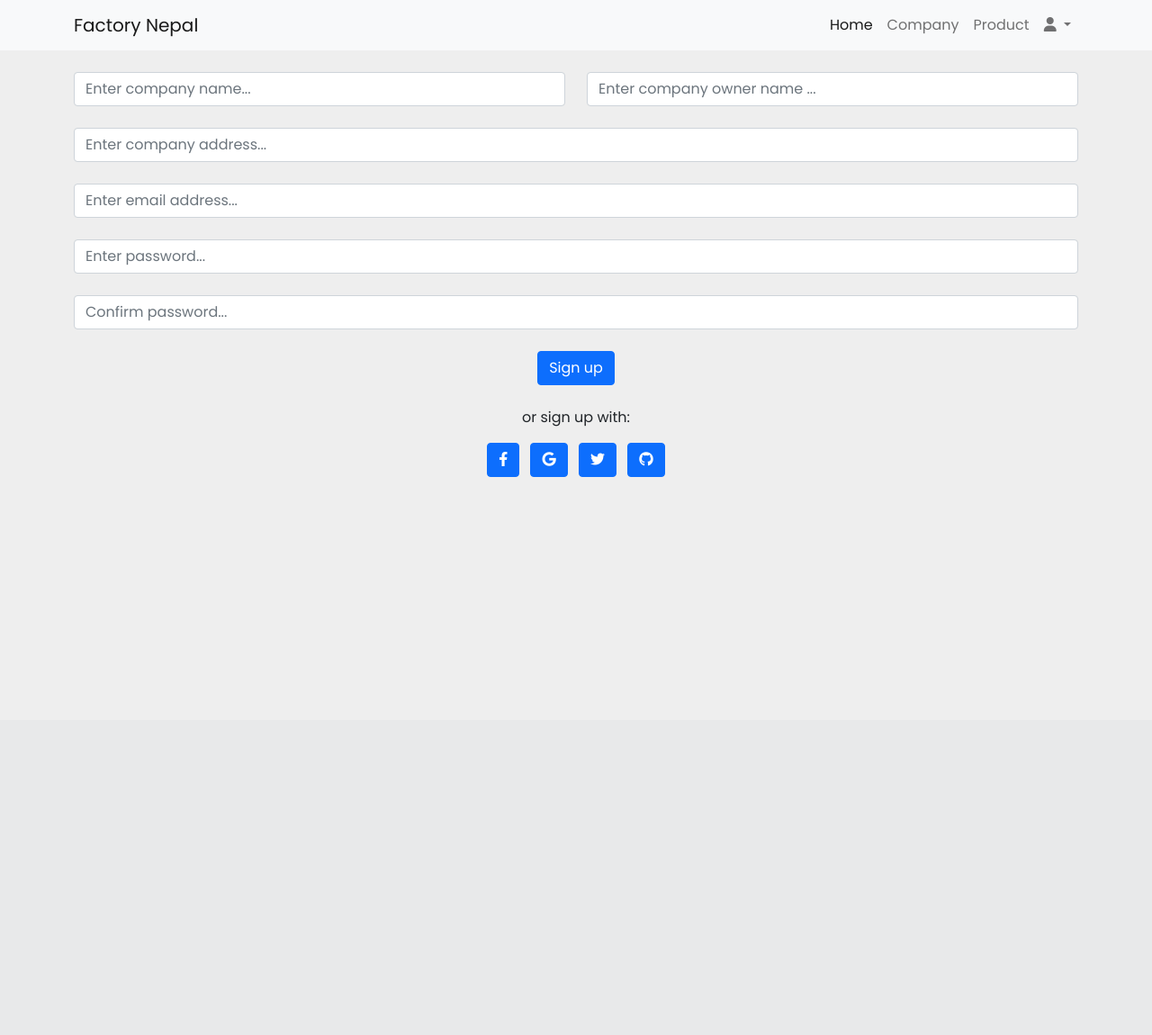
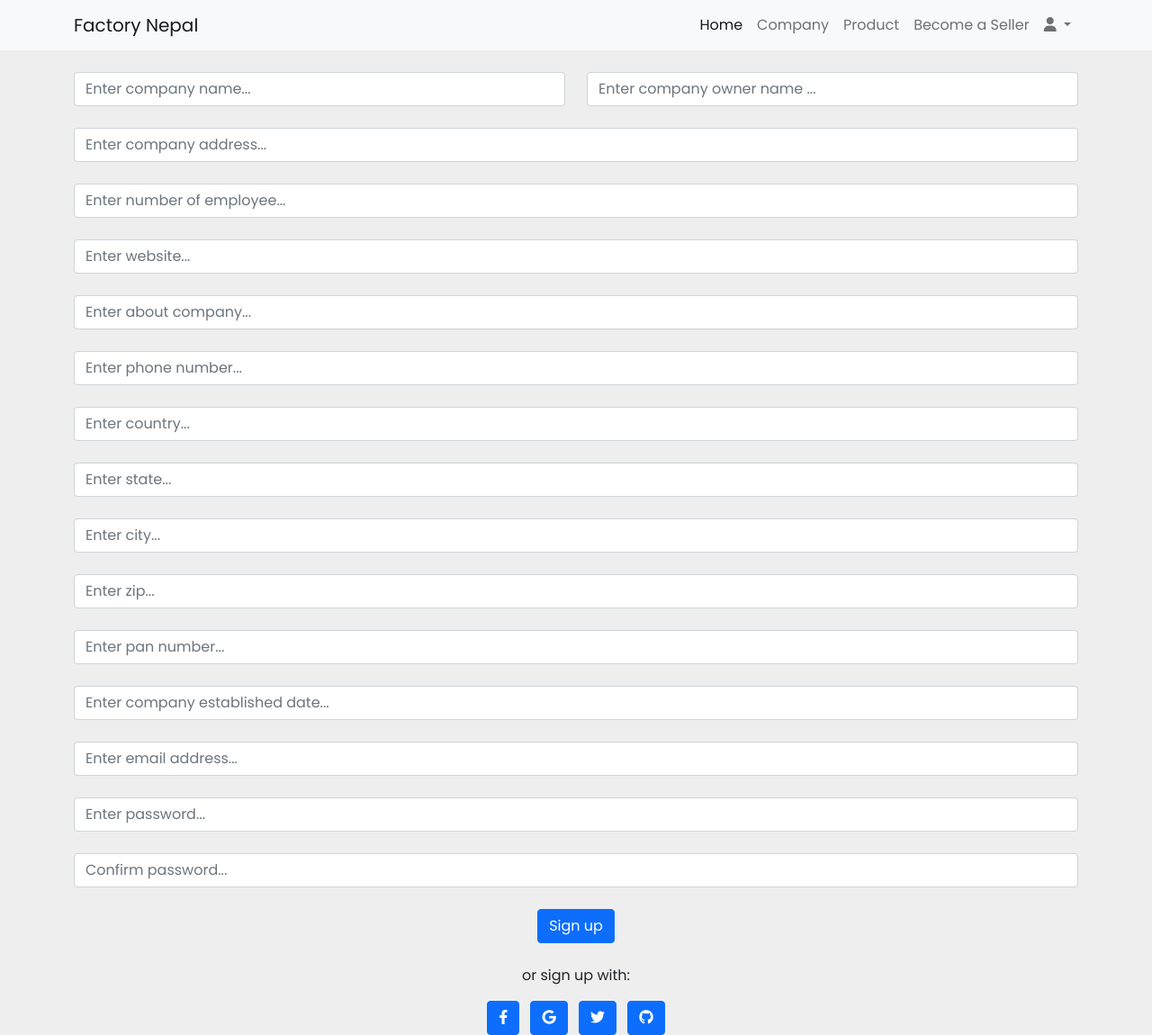
Before and after one commit to sunil-ghimire/FactoryNepal, a Django app: page /seller/signup/ in a window 1280 px wide. Shown: the whole page at 90% size. Before the commit the page ends 530 px from the top, so only its background shows below. Run offline with Django 4.2, Linux system fonts and the light colour scheme.

Commit message:
seller signup done

```diff
--- a/main_app/views.py
+++ b/main_app/views.py
@@ -57,17 +57,22 @@ def seller_signup(request):
         company_name = request.POST.get('company_name')
         company_owner_name = request.POST.get('company_owner_name')
         company_description = request.POST.get('company_description',None)
+        company_phone = request.POST.get('company_phone')
         company_address = request.POST.get('company_address')
         company_email = request.POST.get('company_email')
         password = request.POST.get('password')
+        password2 = request.POST.get('password2')
         company_phone = request.POST.get('company_phone')
-        company_website = request.POST.get('company_website',None)
+        website = request.POST.get('website')
         company_logo = request.FILES.get('company_logo')
         company_banner = request.FILES.get('company_banner')
 
-        seller = Seller(company_name=company_name, company_owner_name = company_owner_name,company_description=company_description, company_address=company_address, company_email=company_email, company_phone=company_phone, company_website=company_website, password=password, company_logo=company_logo, company_banner=company_banner)
+        if password != password2:
+            return redirect('seller_signup')
+
+        seller = Seller(company_name=company_name, company_owner_name = company_owner_name,company_description=company_description, company_address=company_address, company_email=company_email, company_phone=company_phone, website=website, password=password, company_logo=company_logo, company_banner=company_banner)
         seller.save()
-        return redirect('seller_login')
+        return redirect('/')
     return render(request, 'main_app/seller_signup.html')
 
 def seller_login(request):
--- a/templates/base.html
+++ b/templates/base.html
@@ -38,6 +38,9 @@
                     <li class="nav-item">
                         <a class="nav-link" href="/product">Product</a>
                     </li>
+                    <li class="nav-item">
+                        <a class="nav-link" href="/seller/signup">Become a Seller</a>
+                    </li>
                     <li class="nav-item dropdown">
                         <a class="nav-link dropdown-toggle" href="#" id="navbarDropdown" role="button"
                             data-bs-toggle="dropdown" aria-expanded="false">
@@ -47,7 +50,7 @@
                             <li><a class="dropdown-item" href="/profile">Profile</a></li>
                             <li><a class="dropdown-item" href="/setting">Setting</a></li>
                             <li><a class="dropdown-item" href="/login">Login</a></li>
-                            <li><a class="dropdown-item" href="/seller/signup">Sign up</a></li>
+                            <li><a class="dropdown-item" href="/signup">Sign up</a></li>
                             <li><a class="dropdown-item" href="/logout">Logout</a></li>
                         </ul>
                     </li>
--- a/templates/main_app/seller_signup.html
+++ b/templates/main_app/seller_signup.html
@@ -4,37 +4,80 @@
 {% block content %}
 <div class="container mt-4">
     <div class="row">
-        <form class="mx-auto text-center">
+        <form class="mx-auto text-center" method="POST">
+            {% csrf_token %}
             <!-- 2 column grid layout with text inputs for the first and last names -->
             <div class="row mb-4">
                 <div class="col">
                     <div class="form-outline">
-                        <input type="text" id="comapny_name" class="form-control" placeholder="Enter company name..." />
+                        <input type="text" id="comapny_name" class="form-control" placeholder="Enter company name..." name="company_name" required />
                     </div>
                 </div>
                 <div class="col">
                     <div class="form-outline">
-                        <input type="text" id="comapny_owner_name" class="form-control" placeholder="Enter company owner name ..." />
+                        <input type="text" id="company_owner_name" class="form-control" placeholder="Enter company owner name ..." name="company_owner_name" required />
                     </div>
                 </div>
             </div>
 
             <div class="form-outline mb-4">
-                <input type="text" id="company_address" class="form-control" placeholder="Enter company address..." />
+                <input type="text" id="company_address" class="form-control" placeholder="Enter company address..." name="company_address" required/>
+            </div>
+
+
+            <div class="form-outline mb-4">
+                <input type="text" id="number_of_employee" class="form-control" placeholder="Enter number of employee..." name="number_of_employee" />
+            </div>
+
+            <div class="form-outline mb-4">
+                <input type="text" id="website" class="form-control" placeholder="Enter website..." name="website" />
+            </div>
+
+            <div class="form-outline mb-4">
+                <input type="text" id="company_description" class="form-control" placeholder="Enter about company..." name="company_description" />
+            </div>
+
+            <div class="form-outline mb-4">
+                <input type="text" id="company_phone" class="form-control" placeholder="Enter phone number..." name="company_phone" required />
+            </div>
+
+            <div class="form-outline mb-4">
+                <input type="text" id="company_country" class="form-control" placeholder="Enter country..." name="company_country" />
+            </div>
+
+            <div class="form-outline mb-4">
+                <input type="text" id="company_state" class="form-control" placeholder="Enter state..." name="company_state"/>
+            </div>
+
+            <div class="form-outline mb-4">
+                <input type="text" id="company_city" class="form-control" placeholder="Enter city..." name="company_city" />
+            </div>
+
+            <div class="form-outline mb-4">
+                <input type="text" id="company_zip" class="form-control" placeholder="Enter zip..." name="company_zip" />
+            </div>
+
+            <div class="form-outline mb-4">
+                <input type="text" id="company_pan_number" class="form-control" placeholder="Enter pan number..." name="comapny_pan_number"/>
+            </div>
+
+            <div class="form-outline mb-4">
+                <input type="text" id="company_established" class="form-control" placeholder="Enter company established date..." name="company_established" />
             </div>
 
 
             <!-- Email input -->
             <div class="form-outline mb-4">
-                <input type="email" id="company_email" class="form-control" placeholder="Enter email address..." />
+                <input type="text" id="company_email" class="form-control" placeholder="Enter email address..." name="company_email"  required/>
             </div>
 
             <!-- Password input -->
             <div class="form-outline mb-4">
-                <input type="password" id="password" class="form-control" placeholder="Enter password..." />
+                <input type="password" id="password" class="form-control" placeholder="Enter password..." name="password" required/>
             </div>
+
             <div class="form-outline mb-4">
-                <input type="password" id="password2" class="form-control" placeholder="Confirm password..." />
+                <input type="password" id="password2" class="form-control" placeholder="Confirm password..." name="password2" required/>
             </div>
 
             <!-- Submit button -->
```
